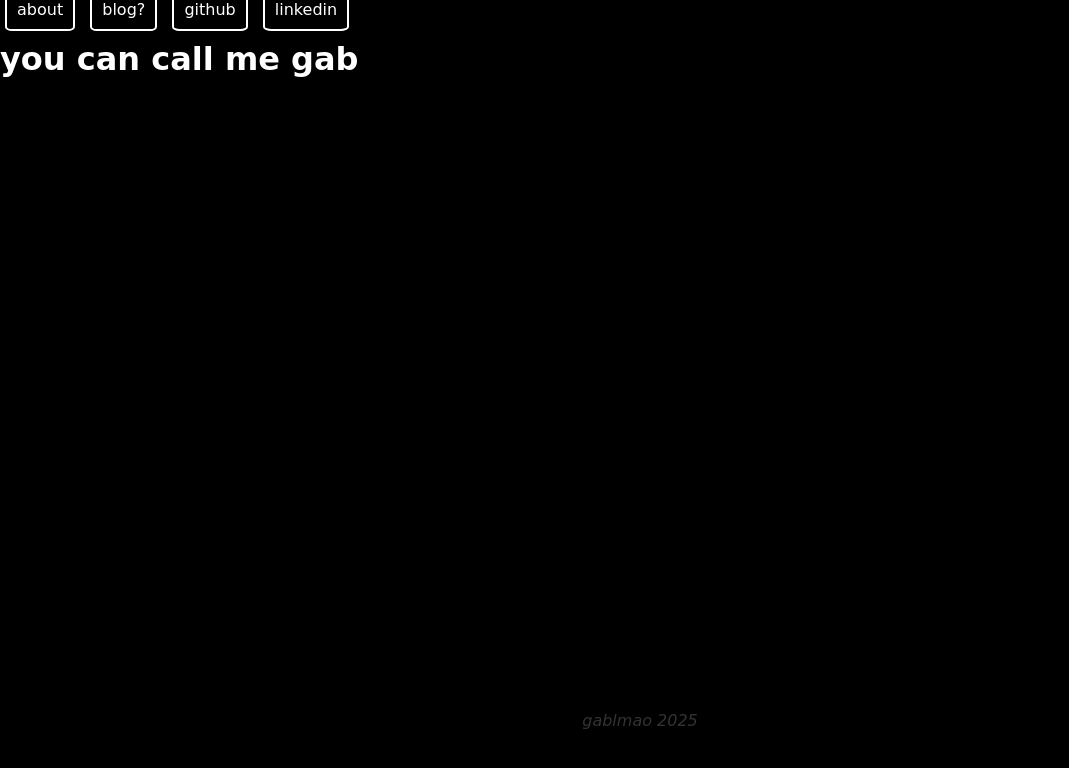
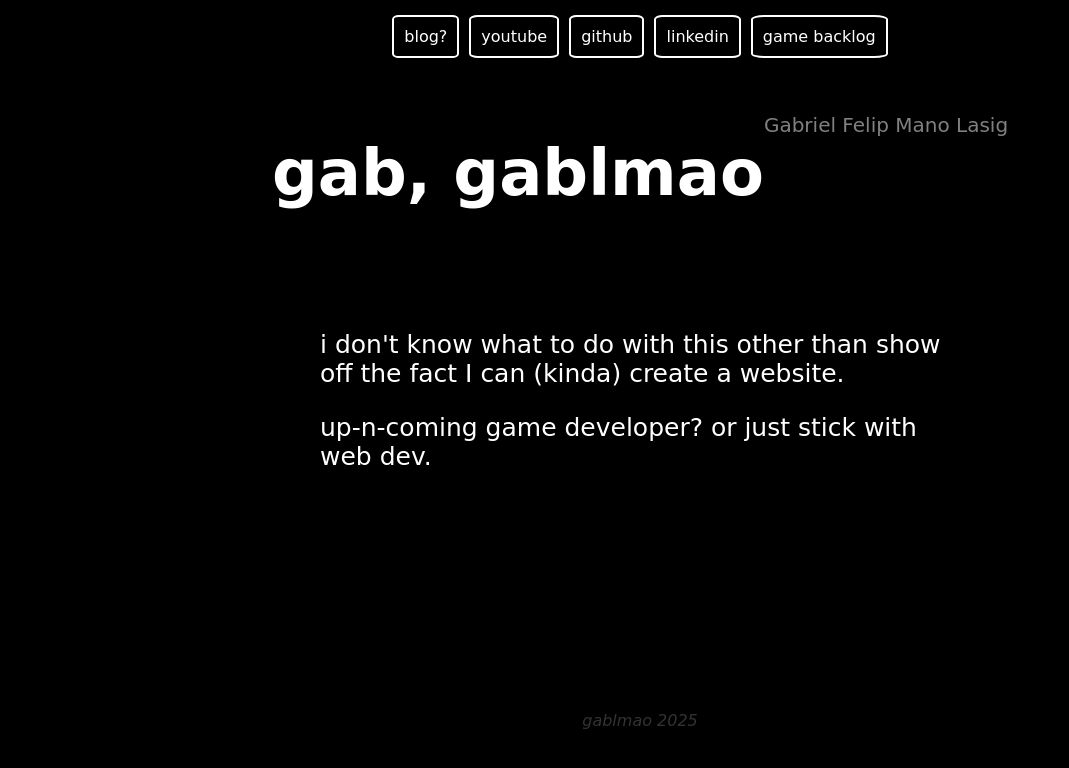
Before and after one commit to gablmao/gab.lmao, a plain HTML site: page public/index.html in a window 1280 px wide. Shown: the whole page, without its empty margins (0-1069 px from the left). Drawn offline with Linux system fonts and the light colour scheme.

Commit message:
Update index.html

```diff
--- a/public/index.html
+++ b/public/index.html
@@ -5,24 +5,40 @@
   <meta charset="UTF-8">
   <meta name="viewport" content="width=device-width, initial-scale=1.0">
   <link rel="stylesheet" href="styles.css">
-  <link rel="icon" type="image/x-icon" href="">
+  <link rel="icon" type="image/x-icon" href="/img/gab.gif">
   <title> gablmao </title>
 </head>
 
 <body>
-  <header id="nav">
-    <a class="nav-button" href="">about</a>
-    <a class="nav-button" href="">blog?</a>
-    <a class="nav-button" href="">github</a>
-    <a class="nav-button" href="">linkedin</a>
-  </header>
-  <main>
-    <h1> you can call me gab </h1>
-  </main>
+  <div id="header">
+    <a class="nav-button" id="blog" href="">blog?</a>
+    <a class="nav-button" href="https://www.youtube.com/@gablmao">youtube</a>
+    <a class="nav-button" href="https://github.com/gablmao">github</a>
+    <a class="nav-button" href="https://www.linkedin.com/in/gabriel-mano">linkedin</a>
+    <a class="nav-button" href="https://docs.google.com/spreadsheets/d/1Xnlk01rJg2RyBigJ8_AuDSxvIvy1cnsQ/edit?usp=sharing&ouid=102499500845892805176&rtpof=true&sd=true">game backlog</a>
+  </div>
 
-  <footer id="footer">
+  <div id="title">
+    <h1>gab, gablmao</h1>
+    <p>Gabriel Felip Mano Lasig</p>
+  </div>
+
+  <div id="main">
+    <p>i don't know what to do with this other than show off the fact I can (kinda) create a website.</p>
+    <p>up-n-coming game developer? or just stick with web dev.</p>
+  </div>
+
+  <div id="footer">
     gablmao 2025
-  </footer>
+  </div>
 </body>
 
+<script>
+  const blog = document.getElementById('blog');
+  blog.addEventListener('click', (e) => {
+    e.preventDefault();
+    alert('I`ll think about it.');
+  });
+</script>
+
 </html>
```
